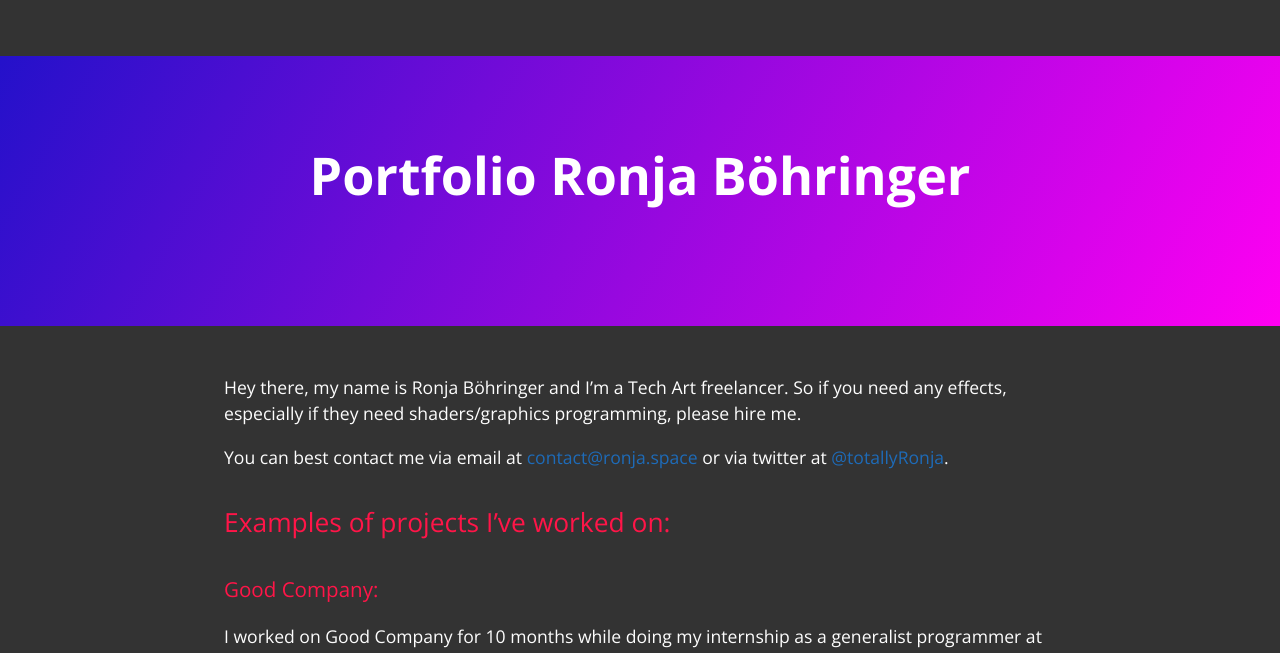
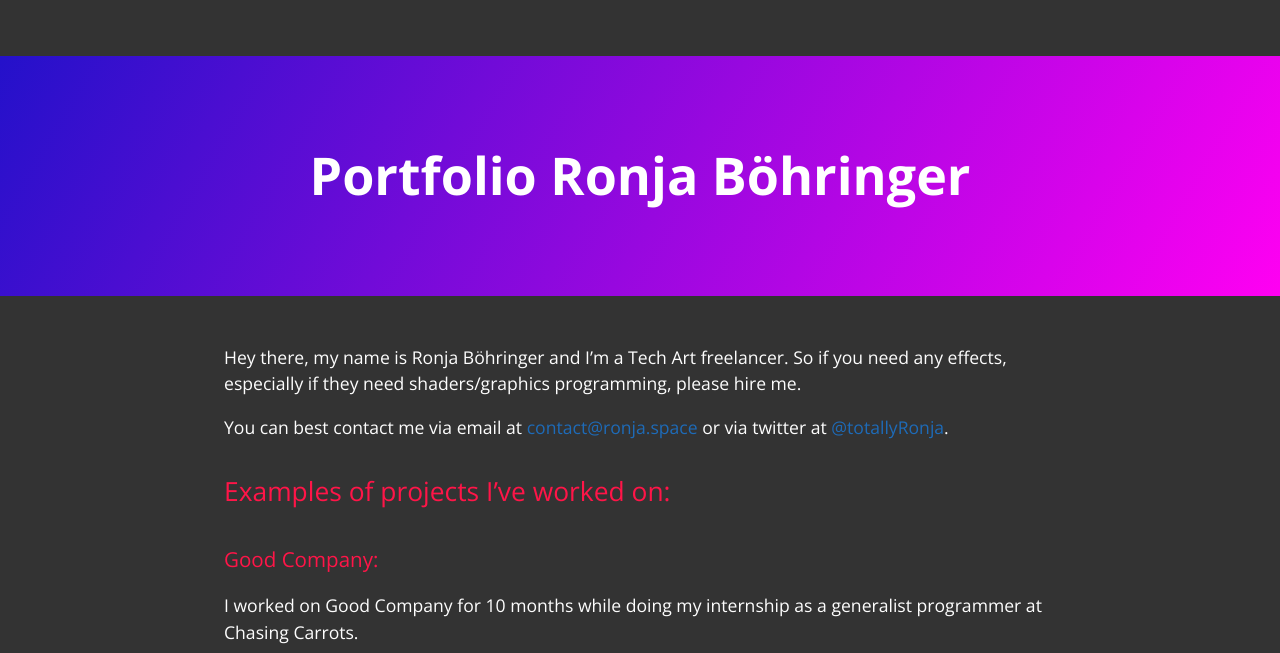
Before and after one commit to totallyRonja/totallyRonja.github.io, a Jekyll site: the page built from index.md, in a window 1280 px wide. Shown: the top 653 px of the page. Built offline with Jekyll 4.4.1, drawn with Linux system fonts in a browser that asks for light colours.

Commit message:
no tagline!!

```diff
--- a/_layouts/default.html
+++ b/_layouts/default.html
@@ -44,7 +44,7 @@
     {% include site-header.html %}
 
     {% if page.layout == 'home' %}
-      {% assign page-tagline = site.description | escape %}
+      <!--{% assign page-tagline = site.description | escape %}-->
     {% endif %}
     {% if page.layout == 'page' %}
       {% assign page-tagline = page.tagline | escape %}
@@ -55,7 +55,9 @@
 
     <section class="page-header">
       <h1 class="project-name">{{ page-title }}</h1>
+      {% if page-tagline %}
       <h2 class="project-tagline">{{ page-tagline }}</h2>
+      {% endif %}
 
       <!-- Post tagline -->
       {% if page.layout == 'post' %}
```
